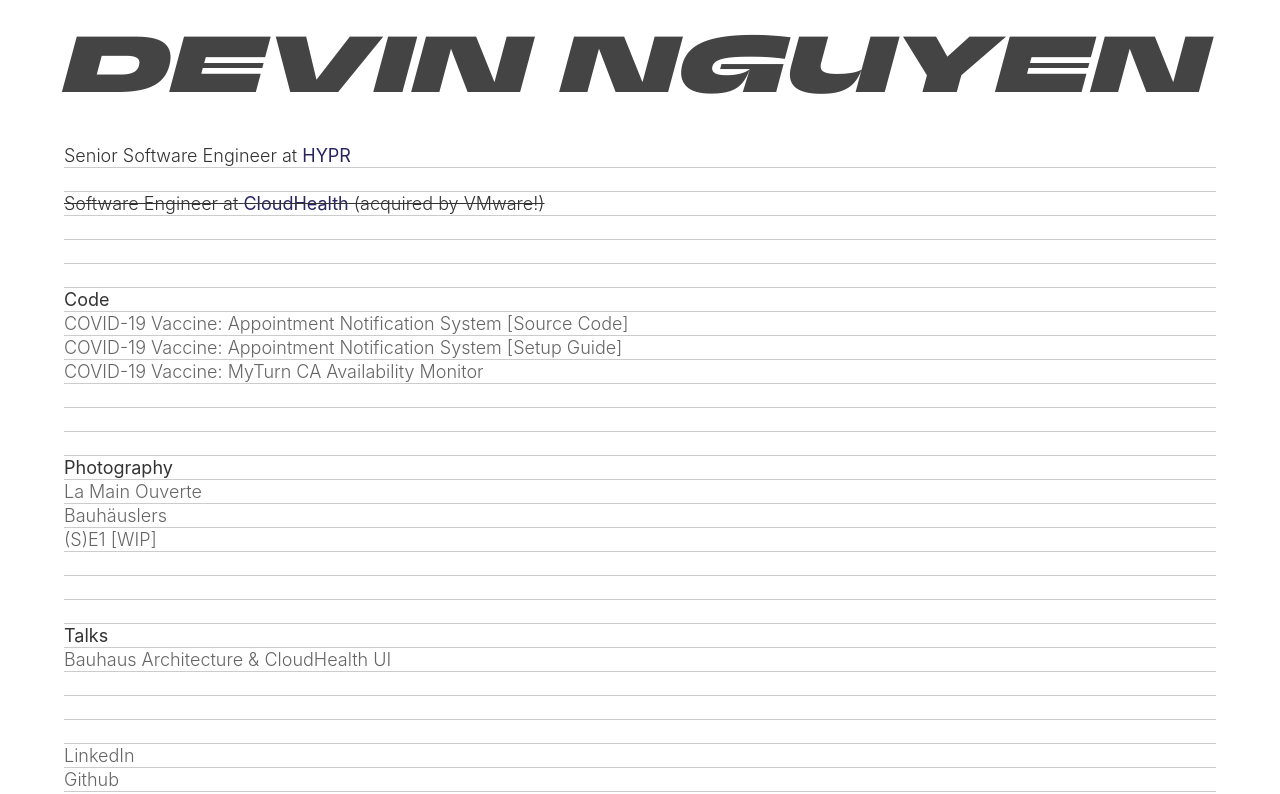
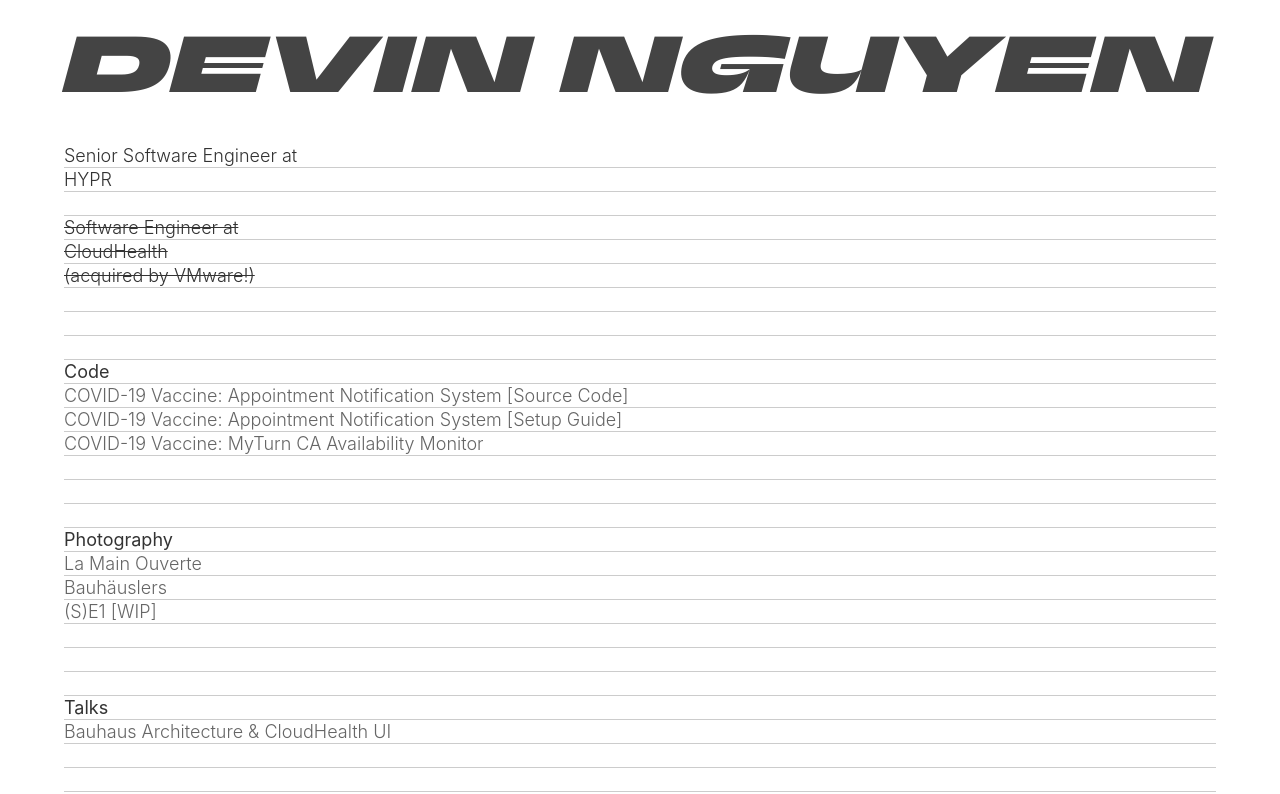
Before and after one commit to devin2712/ddxdevin, a Next.js app: page / in a window 1280 px wide. Shown: the top 794 px of the page. Built offline with nearby package versions, Linux system fonts and the light colour scheme.

Commit message:
Update index.module.css

```diff
--- a/pages/index.module.css
+++ b/pages/index.module.css
@@ -1,14 +1,22 @@
-.company,
-.company:visited {
+.companyLink,
+.companyLink:visited {
   font-weight: 400;
   color: #282561;
 }
-.company:hover {
+.companyLink:hover {
   color: #533feb;
+}
+
+.company {
+  display: block;
 }
 
 .past {
   text-decoration: line-through;
+}
+
+.companies span {
+  display: block;
 }
 
 .mainContent {
```
